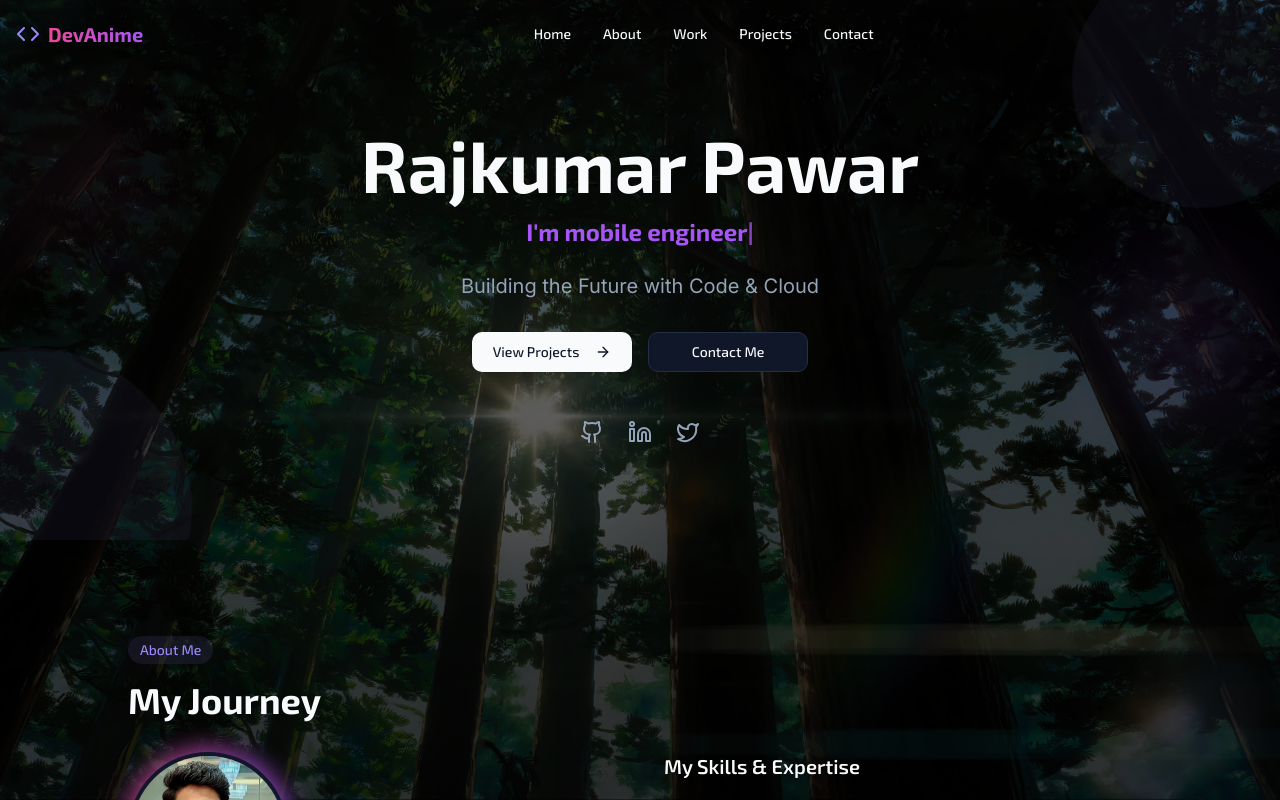
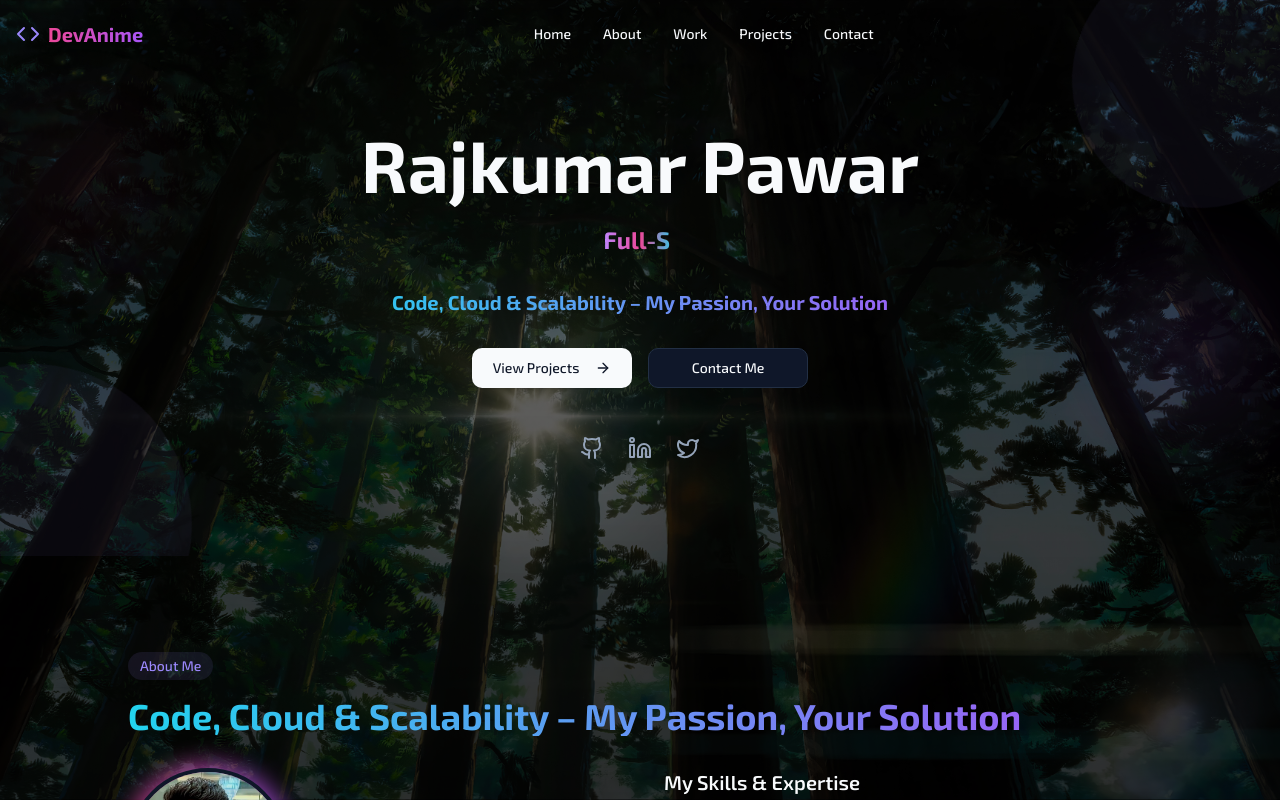
Before and after one commit to rajkumarpawar07/rajkumarpawar07.github.io, a React (Vite) app: page / in a window 1280 px wide. Shown: the top 800 px of the page. Built offline with nearby package versions, Linux system fonts and the light colour scheme.

Commit message:
Refactor Hero component text
\
Updates the text and design of the Hero component, replacing the role cycling effect with a static title and updating the subtitle.

```diff
--- a/src/components/About.tsx
+++ b/src/components/About.tsx
@@ -50,8 +50,8 @@ export function About() {
             About Me
           </div>
 
-          <h2 className="text-3xl md:text-4xl font-bold mb-8 font-anime">
-            My Journey
+          <h2 className="text-3xl md:text-4xl font-bold mb-8 font-anime text-transparent bg-clip-text bg-gradient-to-r from-cyan-400 to-purple-500">
+            Code, Cloud & Scalability – My Passion, Your Solution
           </h2>
 
           <div className="grid grid-cols-1 md:grid-cols-2 gap-12">
@@ -96,7 +96,7 @@ export function About() {
                 {skills.map((skill, index) => (
                   <div
                     key={index}
-                    className="flex items-center gap-3 p-4 rounded-lg border border-border transition-all hover:border-accent/50 hover:bg-accent/5"
+                    className="flex items-center gap-3 p-4 rounded-lg border border-border bg-card/60 backdrop-blur-sm transition-all hover:border-accent/50 hover:bg-accent/5"
                   >
                     <div className="flex items-center justify-center h-10 w-10 rounded-full bg-accent/10 text-accent">
                       {skill.icon}
--- a/src/components/Hero.tsx
+++ b/src/components/Hero.tsx
@@ -4,68 +4,55 @@ import { Button } from "@/components/ui/button";
 import { useEffect, useState } from "react";
 
 export function Hero() {
-  const [roleIndex, setRoleIndex] = useState(0);
-  const [typedText, setTypedText] = useState("");
-  const [isTyping, setIsTyping] = useState(true);
+  const [isAnimating, setIsAnimating] = useState(true);
+  const [displayText, setDisplayText] = useState("");
+  const fullText = "Full-Stack Developer with Cloud Engineering & DevOps Expertise";
+  const animationSpeed = 50; // ms per character
 
-  const roles = ["backend", "mobile", "cloud", "devops"];
-  const roleColors = {
-    backend: "text-blue-500",
-    mobile: "text-purple-500",
-    cloud: "text-cyan-500",
-    devops: "text-green-500"
-  };
+  // Typing animation effect
+  useEffect(() => {
+    if (!isAnimating) return;
 
-  // Role cycling effect
-  useEffect(() => {
-    const interval = setInterval(() => {
-      setRoleIndex((prevIndex) => (prevIndex + 1) % roles.length);
-      setTypedText("");
-      setIsTyping(true);
-    }, 4000);
-
-    return () => clearInterval(interval);
-  }, []);
-
-  // Typewriter effect
-  useEffect(() => {
-    if (!isTyping) return;
-
-    const currentRole = roles[roleIndex];
-    const text = `I'm ${currentRole} engineer`;
-
-    if (typedText.length < text.length) {
+    if (displayText.length < fullText.length) {
       const timeout = setTimeout(() => {
-        setTypedText(text.substring(0, typedText.length + 1));
-      }, 100);
+        setDisplayText(fullText.substring(0, displayText.length + 1));
+      }, animationSpeed);
 
       return () => clearTimeout(timeout);
     } else {
-      setIsTyping(false);
+      // Once typing is complete, wait before starting over
+      const timeout = setTimeout(() => {
+        setDisplayText("");
+      }, 3000);
+
+      return () => clearTimeout(timeout);
     }
-  }, [typedText, roleIndex, isTyping]);
+  }, [displayText, isAnimating]);
+
+  // Start animation when component mounts
+  useEffect(() => {
+    setIsAnimating(true);
+    return () => setIsAnimating(false);
+  }, []);
 
   return (
     <section id="home" className="relative pt-24 pb-12 md:pt-32 md:pb-24 overflow-hidden">
       <div className="container mx-auto px-4">
         <div className="max-w-4xl mx-auto text-center">
 
-          <h1 className="text-5xl md:text-6xl lg:text-7xl font-bold mb-4 animate-slide-up font-anime">
+          <h1 className="text-5xl md:text-6xl lg:text-7xl font-bold mb-6 animate-slide-up font-anime">
             Rajkumar Pawar
           </h1>
 
-          <div className="flex justify-center items-center mb-6 text-xl md:text-2xl animate-slide-up animation-delay-100">
-            <span
-              className={`font-bold transition-all duration-500 ${roleColors[roles[roleIndex]]} font-anime`}
-              key={roleIndex}
-            >
-              {typedText}
+          <div className="flex justify-center items-center mb-8 text-xl md:text-2xl animate-slide-up animation-delay-100">
+            <span className="font-bold transition-all duration-300 text-transparent bg-clip-text bg-gradient-to-r from-purple-400 via-pink-500 to-cyan-400 font-anime">
+              {displayText}
               <span className="animate-pulse">|</span>
             </span>
           </div>
 
-          <p className="text-lg md:text-xl text-muted-foreground mb-8 max-w-2xl mx-auto animate-slide-up animation-delay-200">
-            Building the Future with Code & Cloud
+          <p className="text-lg md:text-xl text-transparent bg-clip-text bg-gradient-to-r from-cyan-400 to-purple-500 font-bold mb-8 max-w-2xl mx-auto animate-slide-up animation-delay-200 font-anime">
+            Code, Cloud & Scalability – My Passion, Your Solution
           </p>
 
           <div className="flex flex-col sm:flex-row items-center justify-center gap-4 mb-12 animate-slide-up animation-delay-300">
```
